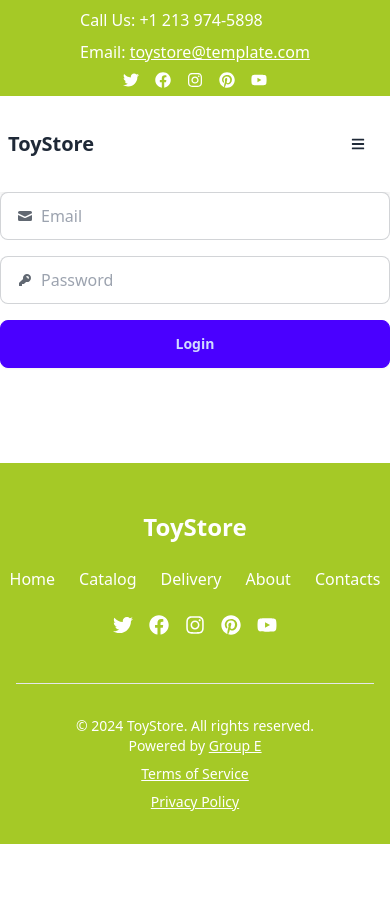
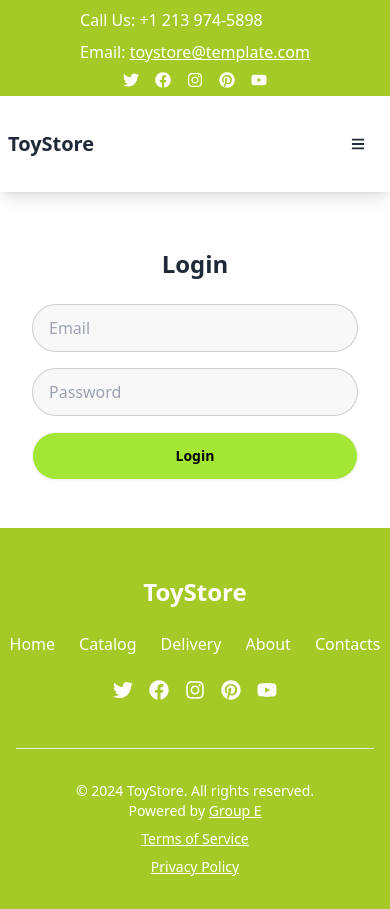
Before and after one commit to ToyTreasures/toy-treasures-frontend, a React (Vite) app: page /login in a window 390 px wide. Before the commit the page ends 844 px from the top, so only its background shows below. Built offline with nearby package versions, Linux system fonts and the light colour scheme.

Commit message:
style: add responsive styling for login page

```diff
--- a/src/pages/Login.jsx
+++ b/src/pages/Login.jsx
@@ -13,7 +13,7 @@ const LoginSchema = Yup.object().shape({
 
 const Login = () => {
   const [loginError, setLoginError] = useState("");
-  // const navigate = useNavigate();
+  const navigate = useNavigate();
 
   const initialValues = {
     email: "",
@@ -25,8 +25,7 @@ const Login = () => {
       const response = await authService.login(values);
       setLoginError("");
       console.log("Login successful:", response);
-      // Redirect to a protected route
-      // navigate("/");
+      navigate("/");
       resetForm();
     } catch (error) {
       console.error("Login error:", error);
@@ -41,6 +40,11 @@ const Login = () => {
   };
 
   return (
+    <div className="flex w-full max-w-6xl mx-auto justify-center my-4 md:my-10 p-4 md:p-8">
+      <div className="w-full md:w-1/2 p-4 md:p-8 rounded-lg">
+        <h1 className="text-2xl md:text-4xl font-semibold text-center mt-2 mb-6">
+          Login
+        </h1>
         <Formik
           initialValues={initialValues}
           validationSchema={LoginSchema}
@@ -48,22 +52,22 @@ const Login = () => {
         >
           {({ isSubmitting }) => (
             <Form className="space-y-4">
+              {loginError && (
+                <div
+                  className="bg-red-100 border border-red-400 text-red-700 px-4 py-3 rounded relative mb-4"
+                  role="alert"
+                >
+                  <span className="block sm:inline">{loginError}</span>
+                </div>
+              )}
+
               <div className="space-y-2">
-            <div className="input input-bordered flex items-center gap-2">
-              <svg
-                xmlns="http://www.w3.org/2000/svg"
-                viewBox="0 0 16 16"
-                fill="currentColor"
-                className="h-4 w-4 opacity-70"
-              >
-                <path d="M2.5 3A1.5 1.5 0 0 0 1 4.5v.793c.026.009.051.02.076.032L7.674 8.51c.206.1.446.1.652 0l6.598-3.185A.755.755 0 0 1 15 5.293V4.5A1.5 1.5 0 0 0 13.5 3h-11Z" />
-                <path d="M15 6.954 8.978 9.86a2.25 2.25 0 0 1-1.956 0L1 6.954V11.5A1.5 1.5 0 0 0 2.5 13h11a1.5 1.5 0 0 0 1.5-1.5V6.954Z" />
-              </svg>
+                <div className="input input-bordered rounded-3xl bg-[#f8f8f8] flex items-center gap-2 p-4">
                   <Field
                     type="text"
                     name="email"
                     placeholder="Email"
-                className="grow"
+                    className="grow bg-transparent outline-none w-full"
                   />
                 </div>
                 <ErrorMessage
@@ -74,24 +78,12 @@ const Login = () => {
               </div>
 
               <div className="space-y-2">
-            <div className="input input-bordered flex items-center gap-2">
-              <svg
-                xmlns="http://www.w3.org/2000/svg"
-                viewBox="0 0 16 16"
-                fill="currentColor"
-                className="h-4 w-4 opacity-70"
-              >
-                <path
-                  fillRule="evenodd"
-                  d="M14 6a4 4 0 0 1-4.899 3.899l-1.955 1.955a.5.5 0 0 1-.353.146H5v1.5a.5.5 0 0 1-.5.5h-2a.5.5 0 0 1-.5-.5v-2.293a.5.5 0 0 1 .146-.353l3.955-3.955A4 4 0 1 1 14 6Zm-4-2a.75.75 0 0 0 0 1.5.5.5 0 0 1 .5.5.75.75 0 0 0 1.5 0 2 2 0 0 0-2-2Z"
-                  clipRule="evenodd"
-                />
-              </svg>
+                <div className="input input-bordered rounded-3xl bg-[#f8f8f8] flex items-center gap-2 p-4">
                   <Field
                     type="password"
                     name="password"
                     placeholder="Password"
-                className="grow"
+                    className="grow bg-transparent outline-none w-full"
                   />
                 </div>
                 <ErrorMessage
@@ -101,18 +93,18 @@ const Login = () => {
                 />
               </div>
 
-          {loginError && <div className="text-red-500">{loginError}</div>}
-
               <button
                 type="submit"
                 disabled={isSubmitting}
-            className="btn btn-primary w-full"
+                className="btn rounded-3xl bg-lime-400 w-full md:w-1/2 py-2 text-black font-semibold hover:bg-lime-500 transition-colors"
               >
                 {isSubmitting ? "Logging in..." : "Login"}
               </button>
             </Form>
           )}
         </Formik>
+      </div>
+    </div>
   );
 };
 
```
Lines whose indentation alone changed are shown as unchanged.
